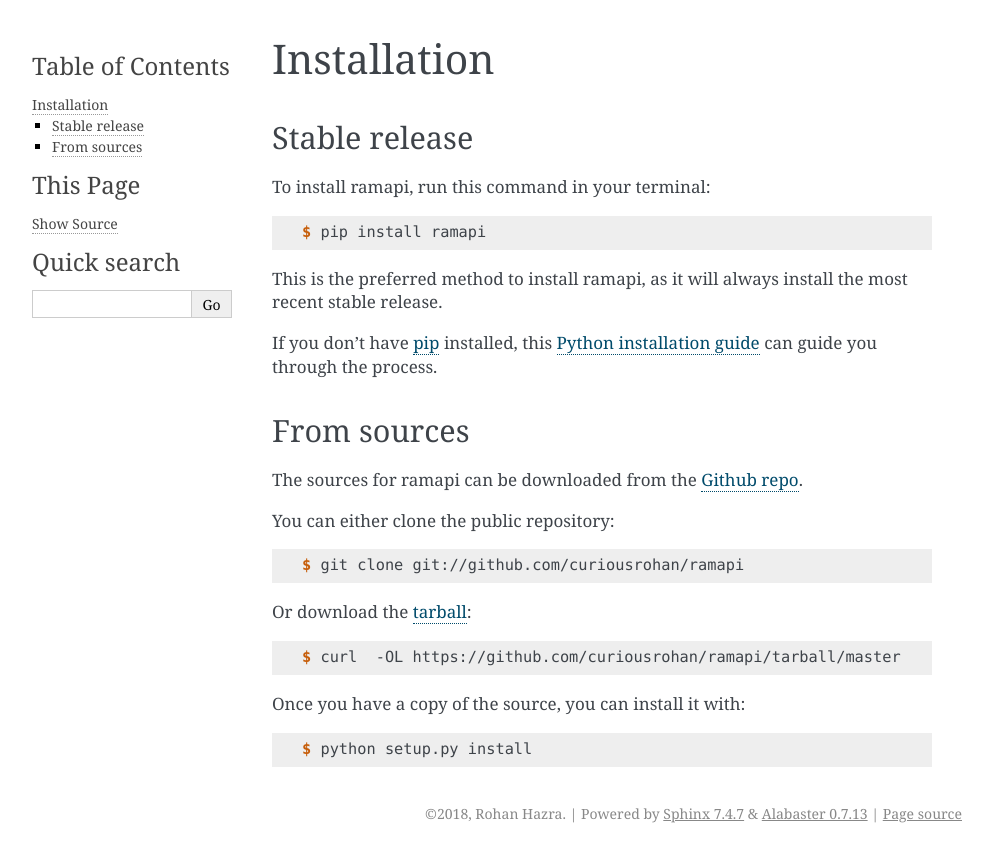
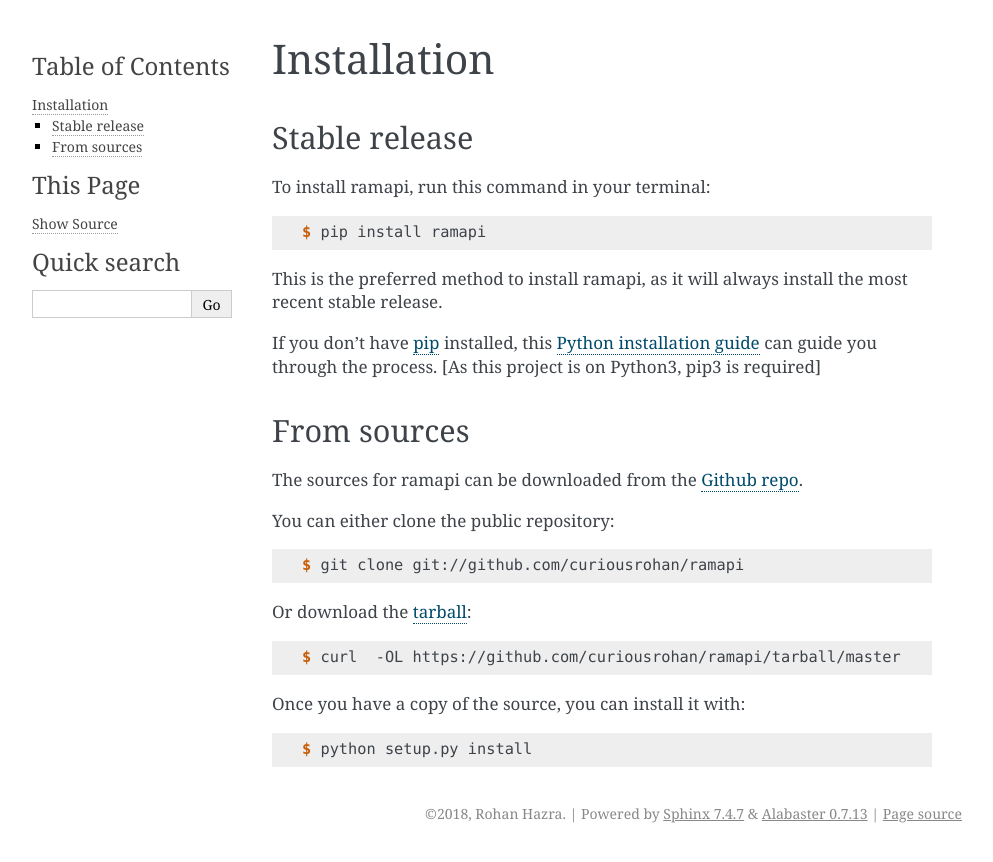
Before and after one commit to curiousrohan/ramapi, a Sphinx documentation site: the page built from docs/installation.rst, in a window 1280 px wide. Shown: the top 862 px of the page, without its empty margins (148-1141 px from the left). Built offline with Sphinx 7.4.7, drawn with Linux system fonts in a browser that asks for light colours; pages that are not in the unit, such as notebooks, are missing from menus.

```diff
--- a/README.rst
+++ b/README.rst
@@ -18,6 +18,8 @@
 
 Python implementation for the Rick and Morty API https://rickandmortyapi.com/
 
+Only works for Python3
+
 
 * Free software: MIT license
 * Documentation: https://ramapi.readthedocs.io.
@@ -25,6 +27,7 @@
 
 Features
 --------
+
 All methods returns json
 
 Base features:
--- a/docs/installation.rst
+++ b/docs/installation.rst
@@ -14,10 +14,11 @@
 
     $ pip install ramapi
 
+
 This is the preferred method to install ramapi, as it will always install the most recent stable release.
 
 If you don't have `pip`_ installed, this `Python installation guide`_ can guide
-you through the process.
+you through the process. [As this project is on Python3, pip3 is required]
 
 .. _pip: https://pip.pypa.io
 .. _Python installation guide: http://docs.python-guide.org/en/latest/starting/installation/
```
